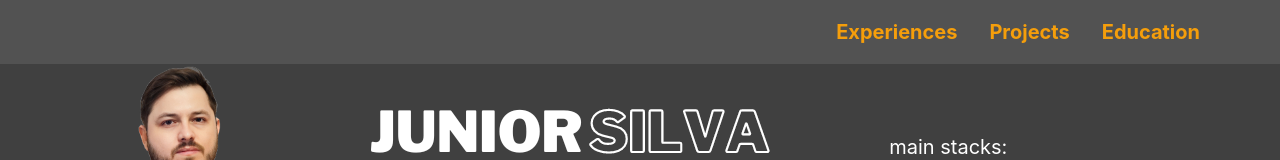
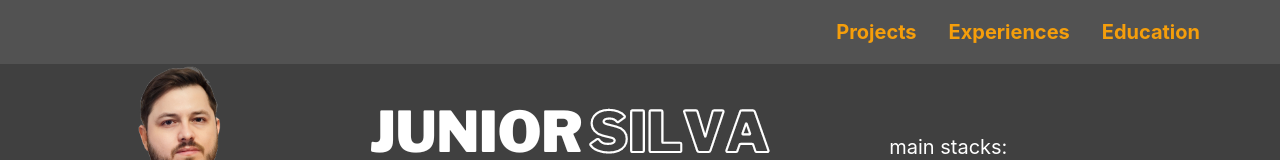
Before and after one commit to juniorpsilva7/portfolio, a React (Create React App) app: page / in a window 1280 px wide. Shown: the top 160 px of the page. Built offline with nearby package versions, Linux system fonts and the light colour scheme.

Commit message:
FIX: menu position

```diff
--- a/src/Components/shared/NavMenu.jsx
+++ b/src/Components/shared/NavMenu.jsx
@@ -5,8 +5,8 @@ export default function NavMenu() {
   return (
     <div className='flex w-full h-16 bg-neutral-600 justify-start sm:justify-end items-center px-20 gap-8 text-amber-500 font-bold text-sm sm:text-xl'>
         {/* <div>Home</div> */}
+        <Link className='cursor-pointer' to="projects" smooth={true} duration={500}>Projects</Link>
         <Link className='cursor-pointer' to="experiences" smooth={true} duration={500}>Experiences</Link>
-        <Link className='cursor-pointer' to="projects" smooth={true} duration={500}>Projects</Link>
         <Link className='cursor-pointer' to="education" smooth={true} duration={500}>Education</Link>
     </div>
   )
```
